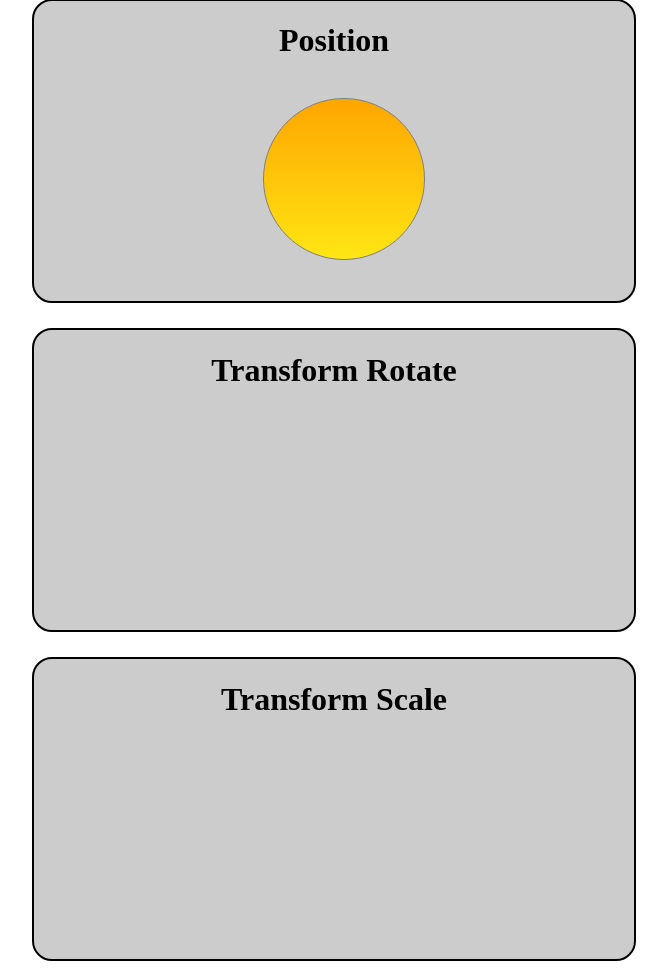
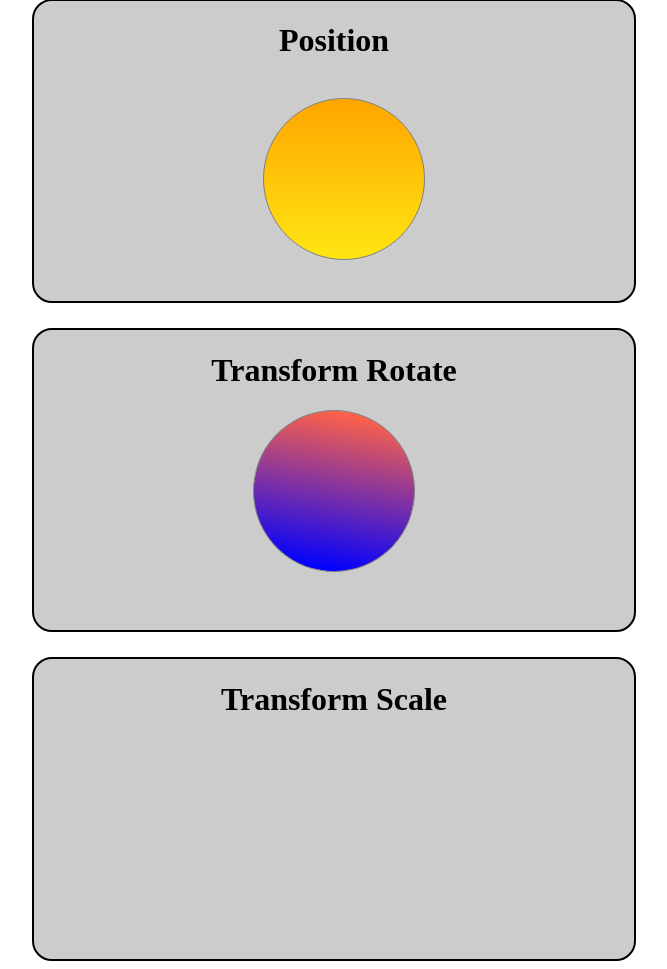
Before and after one commit to SabihaOzturk/Transitions, a PHP site: page / in a window 1280 px wide. Shown: the part 711-1680 px from the top of the page, without its empty margins (306-973 px from the left). Run offline with PHP 8.4, Linux system fonts and the light colour scheme.

Commit message:
Added styles and mixins to transform-rotate

```diff
--- a/css/index.css
+++ b/css/index.css
@@ -104,4 +104,39 @@ h1 {
     -ms-transition: 5s;
     transition: 5s; }
 
+#transform-rotate {
+  border: 1px gray solid;
+  width: 100px;
+  height: 100px;
+  border-radius: 100px;
+  margin: 20% auto;
+  padding: 30px;
+  background-image: -moz-linear-gradient(top, #FFA500, #FFE613);
+  background-image: -webkit-linear-gradient(top, #FFA500, #FFE613);
+  background-image: -o-linear-gradient(top, #FFA500, #FFE613);
+  background-image: -ms-linear-gradient(top, #FFA500, #FFE613);
+  position: relative;
+  top: 50%;
+  transform: translateY(-50%);
+  margin: 2% auto;
+  background-image: -moz-linear-gradient(top, #FF6347, #0000FF);
+  background-image: -webkit-linear-gradient(top, #FF6347, #0000FF);
+  background-image: -o-linear-gradient(top, #FF6347, #0000FF);
+  background-image: -ms-linear-gradient(top, #FF6347, #0000FF);
+  -moz-transition-property: 0s;
+  -o-transition-property: 0s;
+  -webkit-transition-property: 0s;
+  -ms-transition-property: 0s;
+  transition-property: 0s;
+  rotate: 5deg;
+  transform: rotate(5deg); }
+  #transform-rotate:hover {
+    -moz-transition: 7s;
+    -o-transition: 7s;
+    -webkit-transition: 7s;
+    -ms-transition: 7s;
+    transition: 7s;
+    rotate: 180deg;
+    transform: rotate(180deg); }
+
 /*# sourceMappingURL=index.css.map */
--- a/stylesheets/_mixins.scss
+++ b/stylesheets/_mixins.scss
@@ -68,6 +68,18 @@
   @include transition($transition...);
 }
 
+@mixin transform($rotate, $duration){
+  @include transition-duration($duration...);
+  rotate: $rotate;
+  transform:rotate(5deg);
+}
+
+@mixin transform-rotate($rotate, $transition){
+  @include transition($transition...);
+  rotate: $rotate;
+  transform:rotate(180deg);
+}
+
 
 
 @mixin transition($transition...) {
--- a/stylesheets/_variables.scss
+++ b/stylesheets/_variables.scss
@@ -1,2 +1,4 @@
 $circle-color: #FFA500;
 $circle-color2: #FFE613;
+$circle-color3: #FF6347;
+$circle-color4: #0000FF;
--- a/stylesheets/index.scss
+++ b/stylesheets/index.scss
@@ -40,3 +40,14 @@ h1{
   @include position-transition(5s);
   }
 }
+
+#transform-rotate{
+  @include content-inner;
+  margin: 2% auto;
+  @include vertical-gradient($circle-color3, $circle-color4);
+  @include transform(5deg, 0s);
+
+  &:hover{
+  @include transform-rotate(180deg, 7s);
+  }
+}
```
Also changed, not shown: 1 other file.
